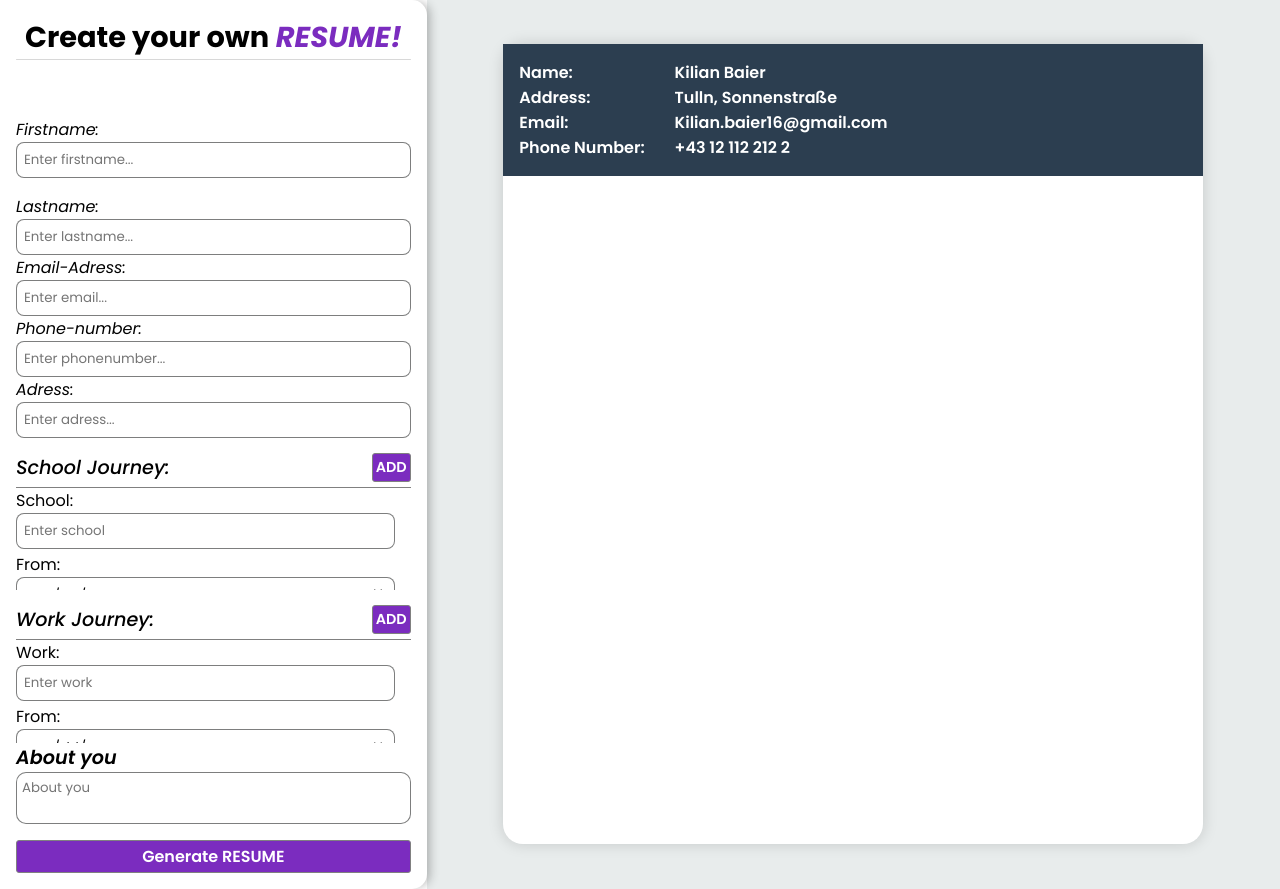
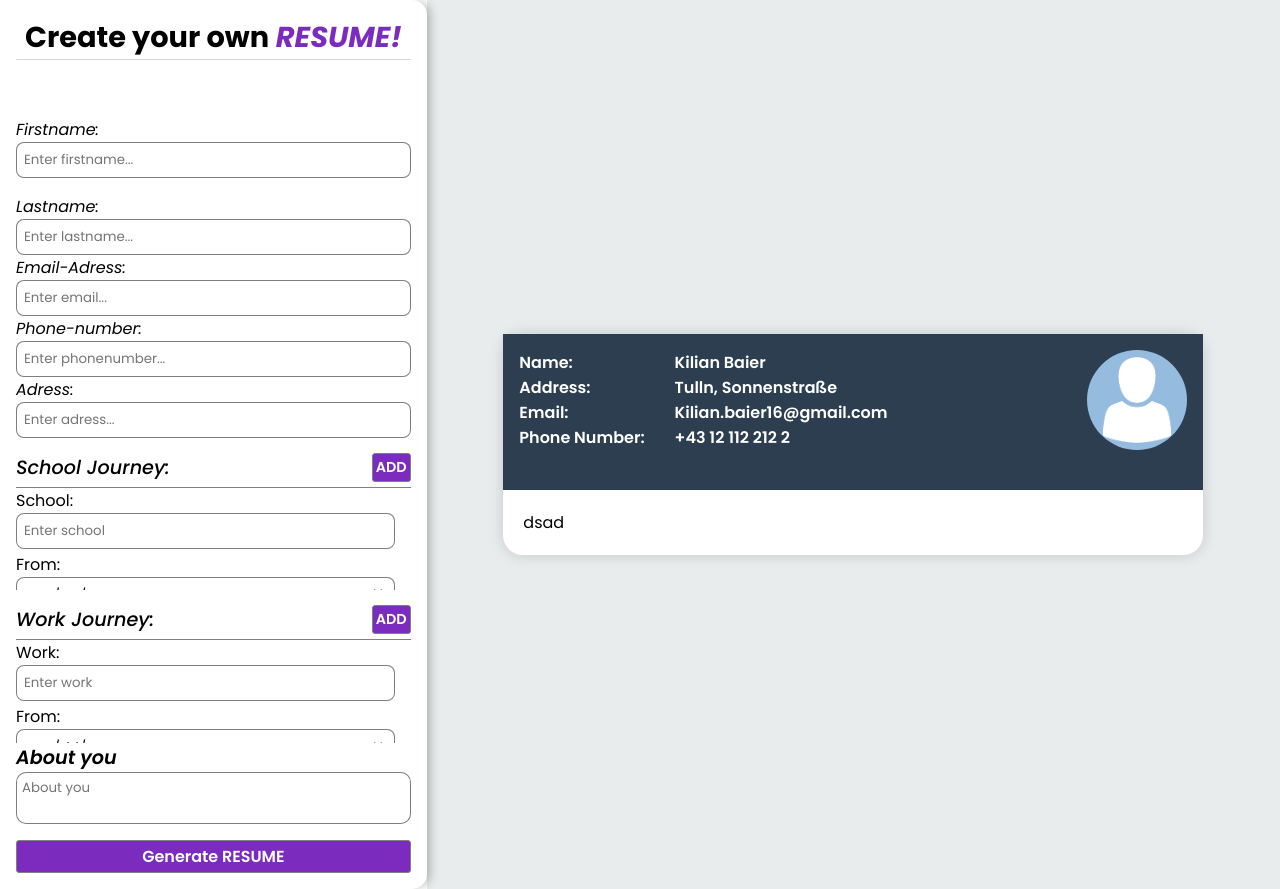
Before and after one commit to Kili196/CV-Generator, a React (Vite) app: page / in a window 1280 px wide. Built offline with nearby package versions, Linux system fonts and the light colour scheme.

Commit message:
refactored HeaderDetails into its own component

```diff
--- a/src/components/CvView.jsx
+++ b/src/components/CvView.jsx
@@ -1,30 +1,15 @@
+import HeaderDetails from "./HeaderDetails";
+
 const CvView = () => {
   return (
     <div className="cv-view flex-center">
       <div className="cv-container">
         <header>
-          <div className="cv-details">
-            <div className="cv-detail">
-              <label className="cv-label">Name:</label>
-              <span className="cv-value">Kilian Baier</span>
-            </div>
-            <div className="cv-detail">
-              <label className="cv-label">Address:</label>
-              <span className="cv-value">Tulln, Sonnenstraße</span>
-            </div>
-            <div className="cv-detail">
-              <label className="cv-label">Email:</label>
-              <span className="cv-value">Kilian.baier16@gmail.com</span>
-            </div>
-            <div className="cv-detail">
-              <label className="cv-label">Phone Number:</label>
-              <span className="cv-value">+43 12 112 212 2</span>
-            </div>
-          </div>
-          <div className="cv-image"></div>
+          <HeaderDetails />
+          <img src="/public/profile-picture-placeholder.png" />
         </header>
 
-        <main> </main>
+        <main> dsad </main>
       </div>
     </div>
   );
--- /dev/null
+++ b/src/components/HeaderDetails.jsx
@@ -0,0 +1,24 @@
+const HeaderDetails = () => {
+  return (
+    <div className="cv-details">
+      <div className="cv-detail">
+        <label className="cv-label">Name:</label>
+        <span className="cv-value">Kilian Baier</span>
+      </div>
+      <div className="cv-detail">
+        <label className="cv-label">Address:</label>
+        <span className="cv-value">Tulln, Sonnenstraße</span>
+      </div>
+      <div className="cv-detail">
+        <label className="cv-label">Email:</label>
+        <span className="cv-value">Kilian.baier16@gmail.com</span>
+      </div>
+      <div className="cv-detail">
+        <label className="cv-label">Phone Number:</label>
+        <span className="cv-value">+43 12 112 212 2</span>
+      </div>
+    </div>
+  );
+};
+
+export default HeaderDetails;
--- a/src/styles/CvView.css
+++ b/src/styles/CvView.css
@@ -7,7 +7,7 @@
 }
 .cv-container {
   width: 700px;
-  height: 90%;
+  height: auto;
   display: grid;
   grid-template-rows: auto 3fr;
   background-color: white;
@@ -21,8 +21,8 @@
   grid-template-columns: auto 1fr;
   color: white;
   font-weight: 600;
-  justify-items: center;
-  padding-bottom: 50;
+  justify-items: end;
+  padding-bottom: 40px;
 }
 
 .cv-detail {
@@ -32,3 +32,12 @@
   align-items: start;
   gap: 30px;
 }
+
+header img {
+  width: 100px;
+  border-radius: 100px;
+}
+
+.cv-view main {
+  padding: 20px;
+}
```
Also changed, not shown: public/profile-picture-placeholder.png (added).
